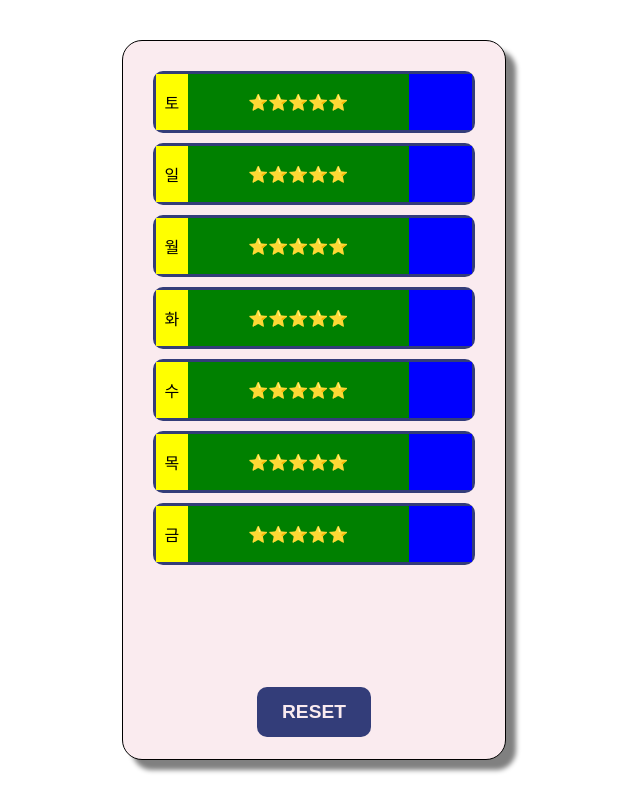
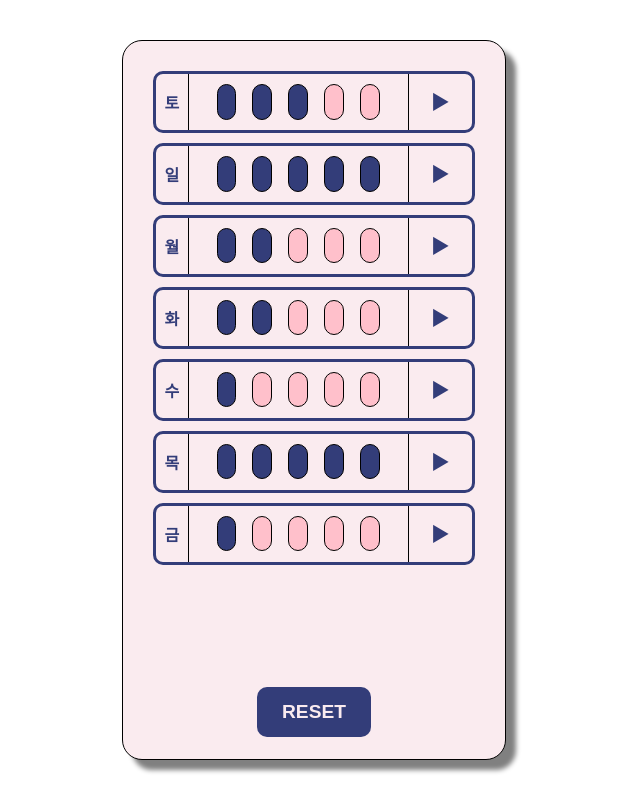
Before and after one commit to nggoong/hanghae-weekly-grade, a React (Create React App) app: page / in a window 1280 px wide. Shown: the whole page, without its empty margins (326-966 px from the left). Built offline with nearby package versions, Linux system fonts and the light colour scheme.

Commit message:
랜덤한 점수에 따라 점수를 나타내는 박스도 변경되는 기능 구현 완료

```diff
--- a/src/App.js
+++ b/src/App.js
@@ -4,7 +4,7 @@ import GradeBar from './components/GradeBar';
 
 let sample_day = ['일', '월', '화', '수', '목', '금', '토'];
 
-function App() {
+const App = () => {
   const [datas, setDatas] = useState([]);
 
   // 요일
--- a/src/components/GradeBar.js
+++ b/src/components/GradeBar.js
@@ -62,10 +62,17 @@ const GradeBarItem = ({ data }) => {
 
             <div className='day-area'>{data.day}</div>
             <div className='scorebox-area'>
-                {/* 아까 그거 넣기 */}
-                ⭐⭐⭐⭐⭐
+            {[...Array(5)].map((n, index)=> {
+                return(
+                    <>
+                    <ScoreBox key={index} strike={index + 1 <= data.score? true : false}/>
+                    </>
+                )
+            })}
             </div>
-            <div className='actions-area'></div>
+            <div className='actions-area'>
+                <p>▶</p>
+            </div>
         </GradeBarList>
     )
 }
@@ -83,7 +90,6 @@ const GradeBarItem = ({ data }) => {
 
 const GradeBarList = styled.div`
     display:flex;
-
     width:100%;
     height:calc(100% / 8);
     /* height: */
@@ -97,25 +103,41 @@ const GradeBarList = styled.div`
         display:flex;
         justify-content:center;
         align-items:center;
-        background:yellow;
+        /* background:yellow; */
         width:10%;
         height:100%;
+        color:#333D79;
+        font-weight:bold;
     }
     & > .scorebox-area {
         display:flex;
-        justify-content:center;
+        justify-content:space-around;
         align-items:center;
-        background:green;
+        /* background:green; */
+        box-sizing:border-box;
+        padding:0 20px;
         width:70%;
         height:100%;
+        border-right:1px solid black;
+        border-left: 1px solid black;
     }
     & > .actions-area {
         display:flex;
         justify-content:center;
         align-items:center;
-        background:blue;
+        /* background:blue; */
+        font-size:20px;
         width:20%;
         height:100%;
+        color:#333D79;
     }
 
 `
+const ScoreBox = styled.div`
+    background:${props=> props.strike? '#333D79':'pink'};
+    height:60%;
+    width:10%;
+    border:1px solid black;
+    border-radius:10px;
+
+`
```
